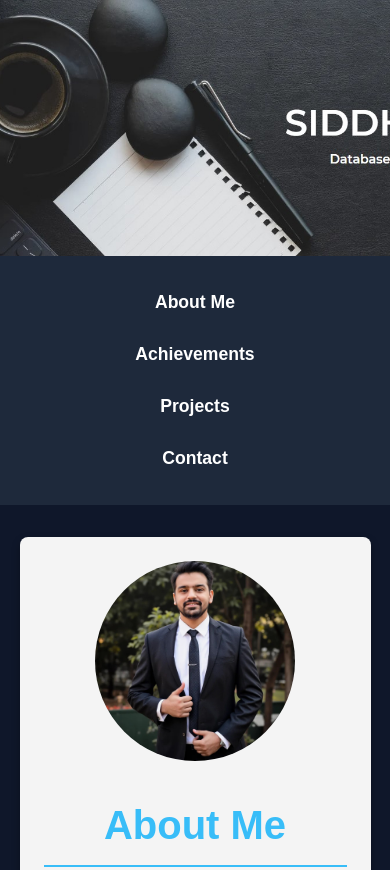
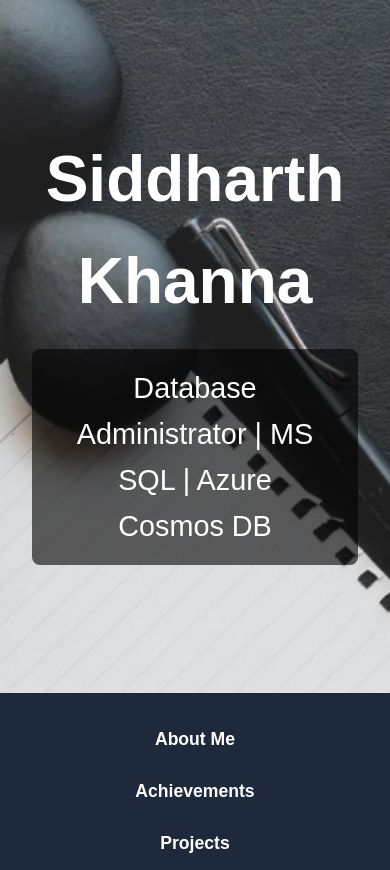
Before and after one commit to siddharth24041990/siddharth-portfolio, a plain HTML site: page index.html in a window 390 px wide. Shown: the top 870 px of the page. Drawn offline with Linux system fonts and the light colour scheme.

Commit message:
Update index.html

```diff
--- a/index.html
+++ b/index.html
@@ -63,9 +63,25 @@
             margin-top: 2rem;
         }
         @media (max-width: 768px) {
-            header {
-                padding: 5rem 1rem;
-            }
+    header {
+        background-size: contain;
+        min-height: 300px;
+        padding: 5rem 1rem;
+    }
+    h1 {
+        font-size: 2.5rem;
+    }
+    p {
+        font-size: 1.2rem;
+    }
+    nav ul {
+        flex-direction: column;
+        align-items: center;
+    }
+    .container {
+        padding: 1.5rem;
+    }
+}
             h1 {
                 font-size: 2rem;
             }
@@ -84,8 +100,11 @@
     </style>
 </head>
 <body>
-    <header style="background: url('cover.jpg') no-repeat center center/cover; color: white; padding: 8rem 0; text-align: center;">
-
+    <header style="background: url('cover.jpg') no-repeat center center; background-size: cover; color: white; padding: 8rem 2rem; text-align: center; min-height: 400px; display: flex; justify-content: center; align-items: center;">
+        <div>
+            <h1 style="font-size: 4rem; margin-bottom: 1rem;">Siddharth Khanna</h1>
+            <p style="font-size: 1.8rem; background: rgba(0, 0, 0, 0.6); padding: 1rem 2rem; border-radius: 8px;">Database Administrator | MS SQL | Azure Cosmos DB</p>
+        </div>
     </header>
 
     <nav>
```
